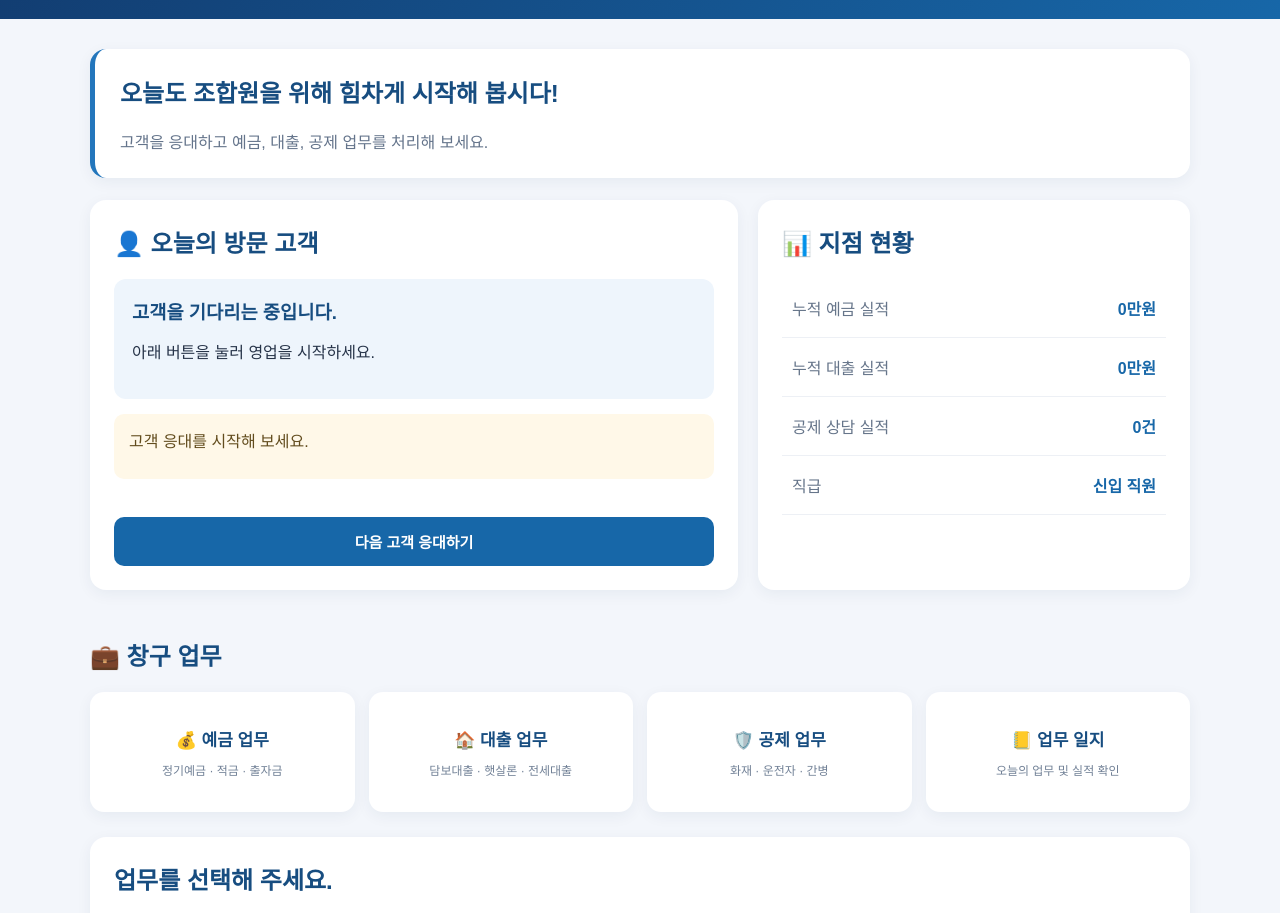
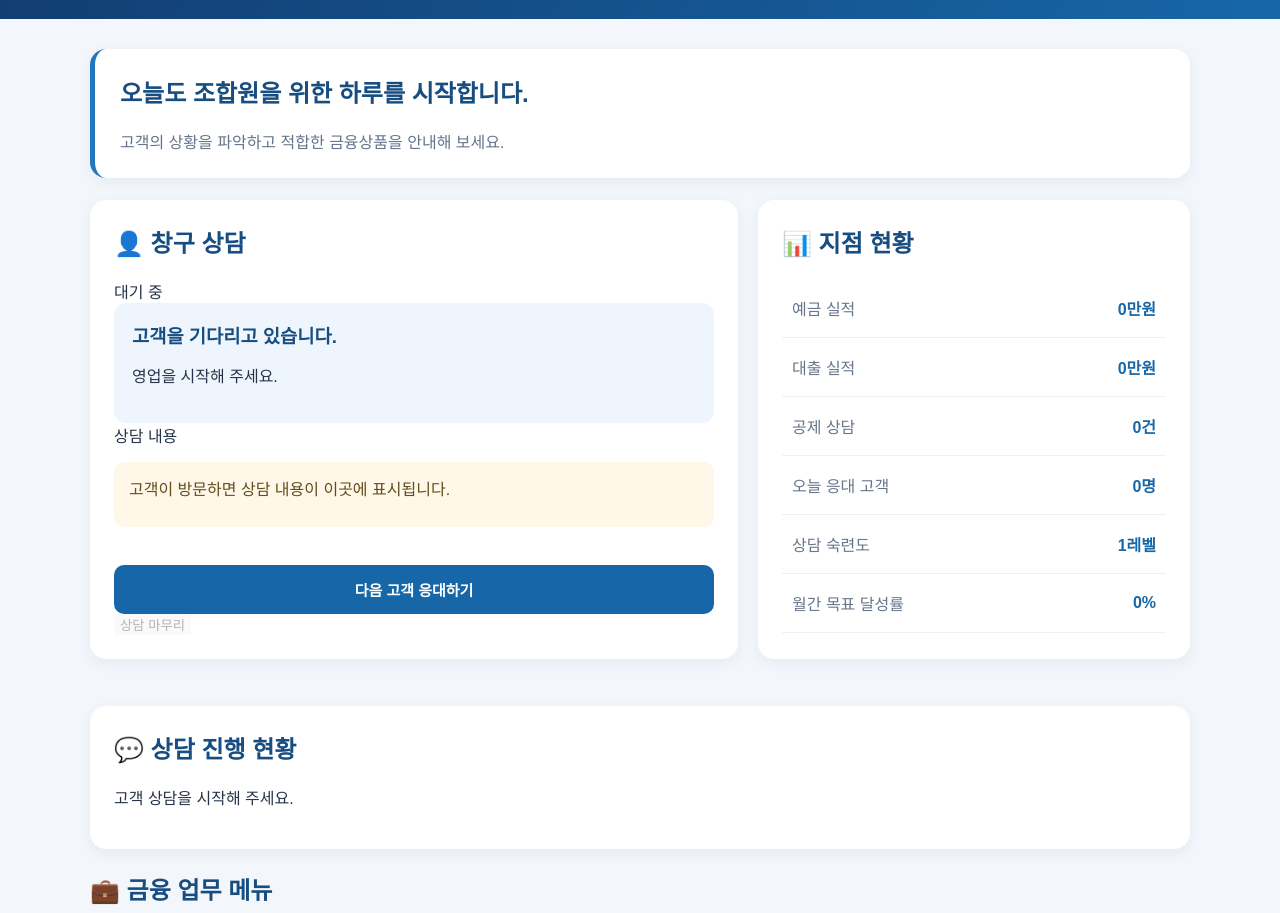
Before and after one commit to ekek0349-hash/credit-union, a plain HTML site: page index.html in a window 1280 px wide. Shown: the part 93-1006 px from the top of the page. Drawn offline with Linux system fonts and the light colour scheme.

Commit message:
Update index.html
인덱 신협

```diff
--- a/index.html
+++ b/index.html
@@ -10,59 +10,93 @@
   <header class="topbar">
     <div>
       <h1>🏦 춘천신협</h1>
-      <p>금융창구 시뮬레이션</p>
+      <p>금융창구 실무 시뮬레이션</p>
     </div>
     <div class="stats">
       <span>영업일 <b id="day">1</b>일차</span>
-      <span>실적 <b id="sales">0</b>만원</span>
-      <span>만족도 <b id="satisfaction">80</b></span>
+      <span>누적 실적 <b id="sales">0</b>만원</span>
+      <span>고객 만족도 <b id="satisfaction">80</b></span>
+      <span>직급 <b id="rank">신입 직원</b></span>
     </div>
   </header>
 
   <main class="container">
     <section class="welcome">
-      <h2>오늘도 조합원을 위해 힘차게 시작해 봅시다!</h2>
-      <p>고객을 응대하고 예금, 대출, 공제 업무를 처리해 보세요.</p>
+      <h2>오늘도 조합원을 위한 하루를 시작합니다.</h2>
+      <p>고객의 상황을 파악하고 적합한 금융상품을 안내해 보세요.</p>
     </section>
 
     <section class="dashboard">
       <div class="panel customer-panel">
-        <h2>👤 오늘의 방문 고객</h2>
+        <div class="section-heading">
+          <h2>👤 창구 상담</h2>
+          <span id="customerStatus" class="status">대기 중</span>
+        </div>
+
         <div id="customer">
-          <h3 id="customerName">고객을 기다리는 중입니다.</h3>
-          <p id="customerInfo">아래 버튼을 눌러 영업을 시작하세요.</p>
+          <h3 id="customerName">고객을 기다리고 있습니다.</h3>
+          <p id="customerInfo">영업을 시작해 주세요.</p>
           <p id="customerRequest"></p>
         </div>
-        <div id="dialogue" class="dialogue">
-          고객 응대를 시작해 보세요.
+
+        <div class="conversation">
+          <div class="conversation-title">상담 내용</div>
+          <div id="dialogue" class="dialogue">
+            고객이 방문하면 상담 내용이 이곳에 표시됩니다.
+          </div>
         </div>
+
         <div id="choices" class="choices"></div>
-        <button class="main-btn" id="nextCustomer">다음 고객 응대하기</button>
+
+        <div class="customer-actions">
+          <button class="main-btn" id="nextCustomer">
+            다음 고객 응대하기
+          </button>
+          <button class="sub-btn" id="finishConsult" disabled>
+            상담 마무리
+          </button>
+        </div>
       </div>
 
       <div class="panel">
         <h2>📊 지점 현황</h2>
         <div class="stat-card">
-          <span>누적 예금 실적</span>
+          <span>예금 실적</span>
           <strong id="depositTotal">0만원</strong>
         </div>
         <div class="stat-card">
-          <span>누적 대출 실적</span>
+          <span>대출 실적</span>
           <strong id="loanTotal">0만원</strong>
         </div>
         <div class="stat-card">
-          <span>공제 상담 실적</span>
+          <span>공제 상담</span>
           <strong id="insuranceTotal">0건</strong>
         </div>
         <div class="stat-card">
-          <span>직급</span>
-          <strong id="rank">신입 직원</strong>
+          <span>오늘 응대 고객</span>
+          <strong id="customerCount">0명</strong>
+        </div>
+        <div class="stat-card">
+          <span>상담 숙련도</span>
+          <strong id="skill">1레벨</strong>
+        </div>
+        <div class="stat-card">
+          <span>월간 목표 달성률</span>
+          <strong id="goal">0%</strong>
         </div>
       </div>
     </section>
 
+    <section class="panel">
+      <h2>💬 상담 진행 현황</h2>
+      <div class="progress-track">
+        <div id="consultProgress" class="progress-bar"></div>
+      </div>
+      <p id="consultStep" class="muted">고객 상담을 시작해 주세요.</p>
+    </section>
+
     <section class="work-section">
-      <h2>💼 창구 업무</h2>
+      <h2>💼 금융 업무 메뉴</h2>
       <div class="work-grid">
         <button class="work-btn" onclick="openWork('deposit')">
           💰 예금 업무
@@ -78,27 +112,27 @@
         </button>
         <button class="work-btn" onclick="openWork('record')">
           📒 업무 일지
-          <small>오늘의 업무 및 실적 확인</small>
+          <small>실적 및 상담 기록</small>
         </button>
       </div>
     </section>
 
     <section class="panel work-panel" id="workPanel">
-      <h2>업무를 선택해 주세요.</h2>
-      <p>위 업무 메뉴를 선택하면 해당 업무를 진행할 수 있습니다.</p>
+      <h2>업무 메뉴</h2>
+      <p>원하는 업무를 선택해 주세요.</p>
     </section>
 
     <section class="panel">
-      <h2>📅 하루 마감</h2>
-      <p>오늘의 고객 응대를 마치고 영업을 마감하세요.</p>
-      <button class="main-btn" onclick="endDay()">영업 마감하기</button>
-      <p id="dayResult"></p>
+      <h2>📅 영업 마감</h2>
+      <p>오늘의 업무를 마감하고 다음 영업일로 넘어갑니다.</p>
+      <button class="main-btn" onclick="endDay()">하루 마감하기</button>
+      <div id="dayResult"></div>
     </section>
   </main>
 
   <footer>
-    <p>춘천신협 금융창구 시뮬레이션 · 가상 교육용 게임</p>
-    <p>실제 금융상품의 금리 및 대출 심사 기준과 다를 수 있습니다.</p>
+    <p>춘천신협 금융창구 실무 시뮬레이션</p>
+    <p>가상 교육용 게임이며 실제 금융상품 및 심사 기준과 다를 수 있습니다.</p>
   </footer>
 
   <script src="game.js"></script>
```
